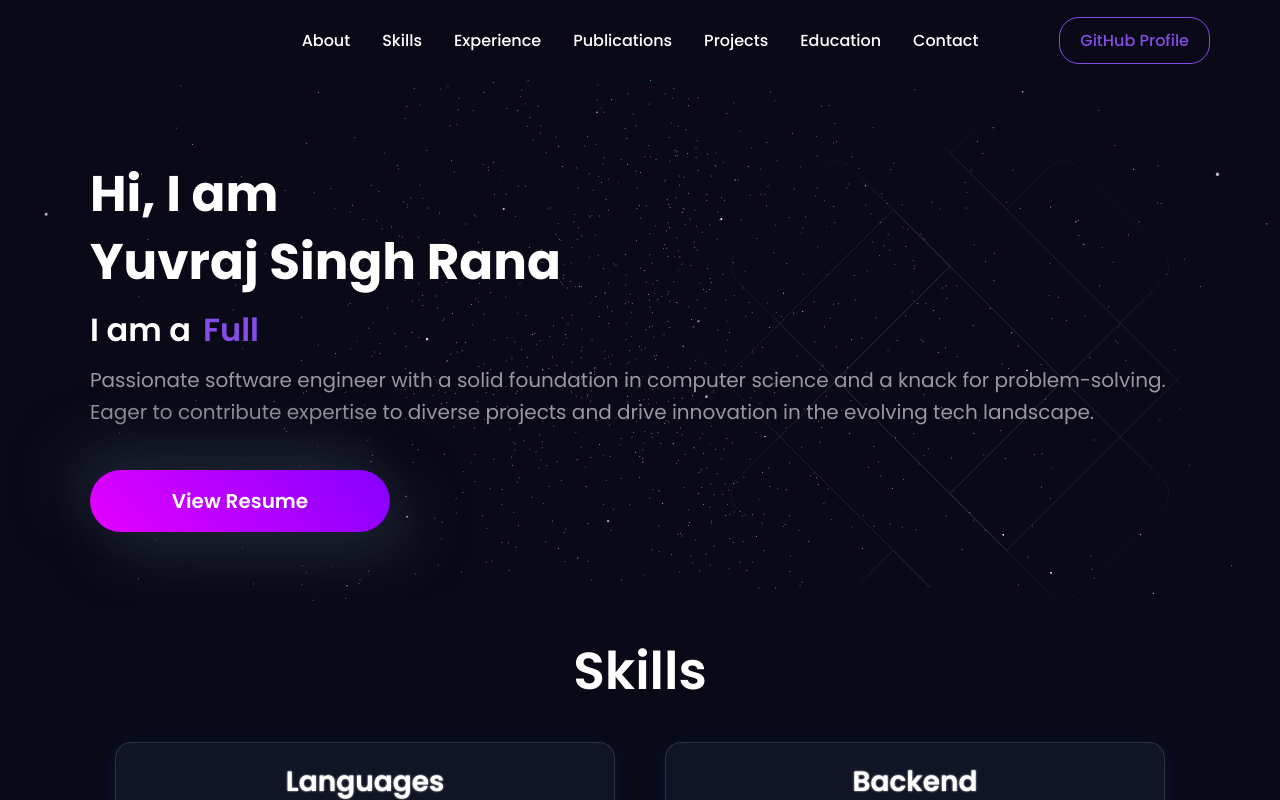
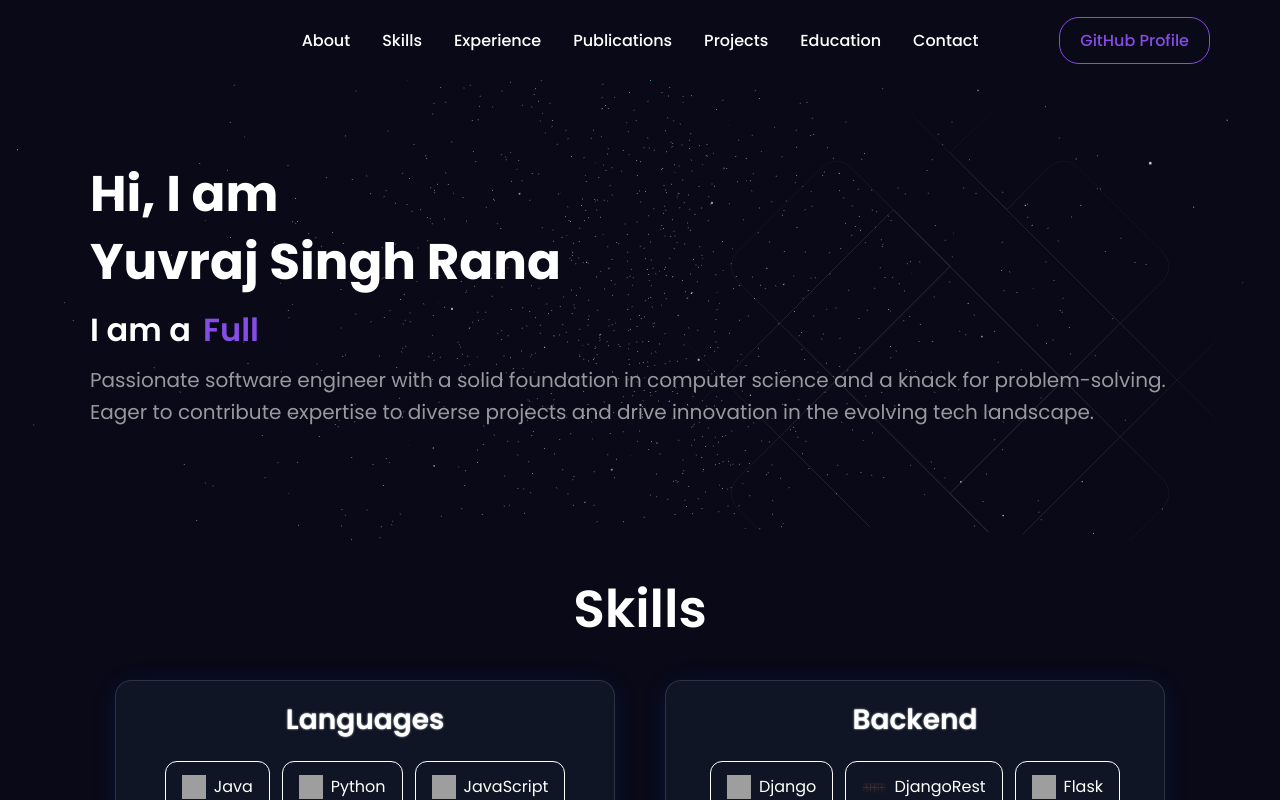
Before and after one commit to yuviii99/portfolio-website, a React (Create React App) app: page / in a window 1280 px wide. Shown: the top 800 px of the page. Built offline with nearby package versions, Linux system fonts and the light colour scheme; grey boxes are pictures that could not be loaded; the HTML template or start-up script is replaced by a standard one.

Commit message:
remove resume button

```diff
--- a/src/components/sections/Hero.jsx
+++ b/src/components/sections/Hero.jsx
@@ -216,10 +216,6 @@ const Hero = () => {
               <motion.div {...headContentAnimation}>
                 <SubTitle>{Bio.description}</SubTitle>
               </motion.div>
-
-              <ResumeButton href={Bio.resume} target="_blank">
-                View Resume
-              </ResumeButton>
             </HeroLeftContainer>
 
           </HeroInnerContainer>
```
